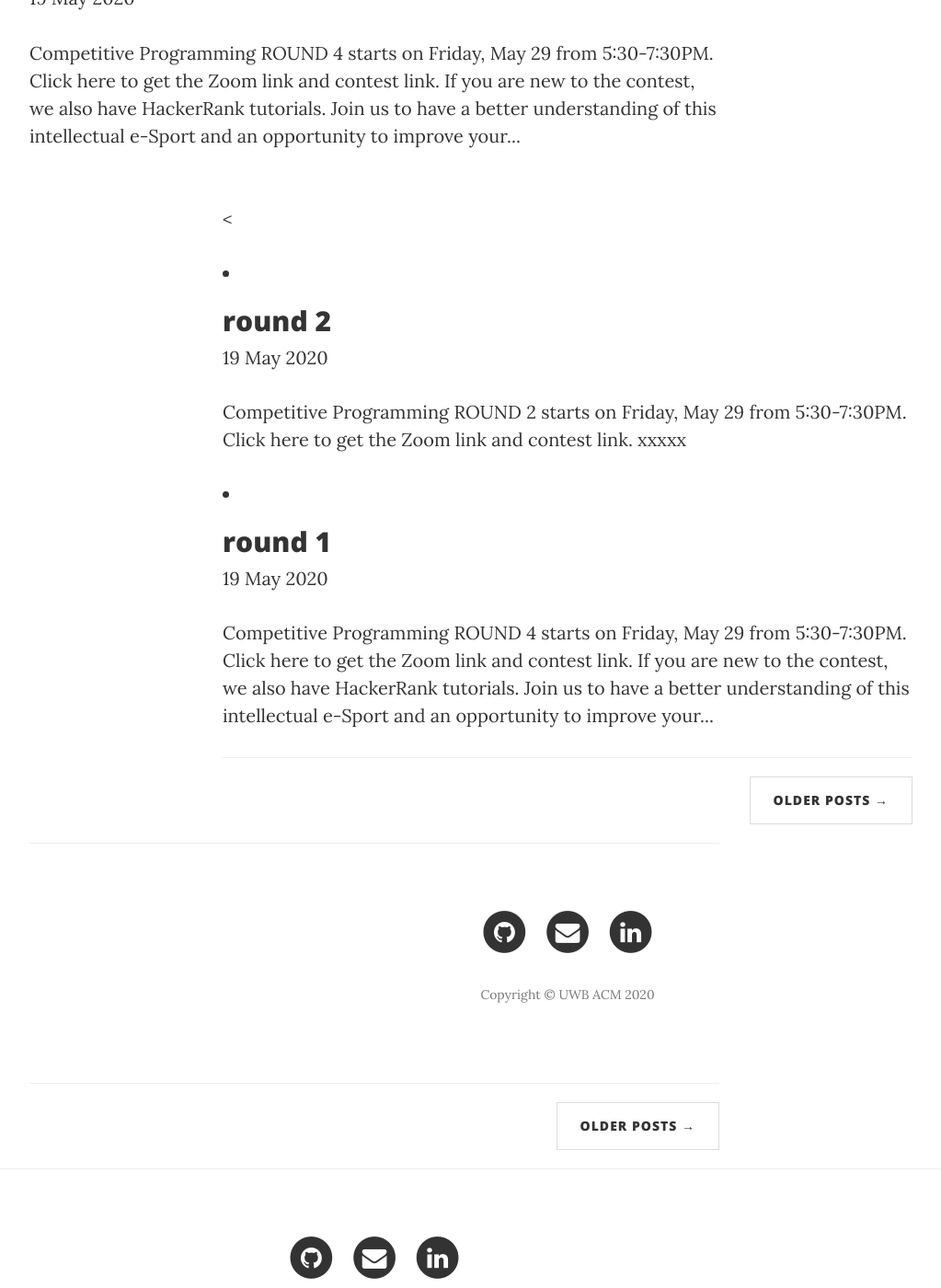
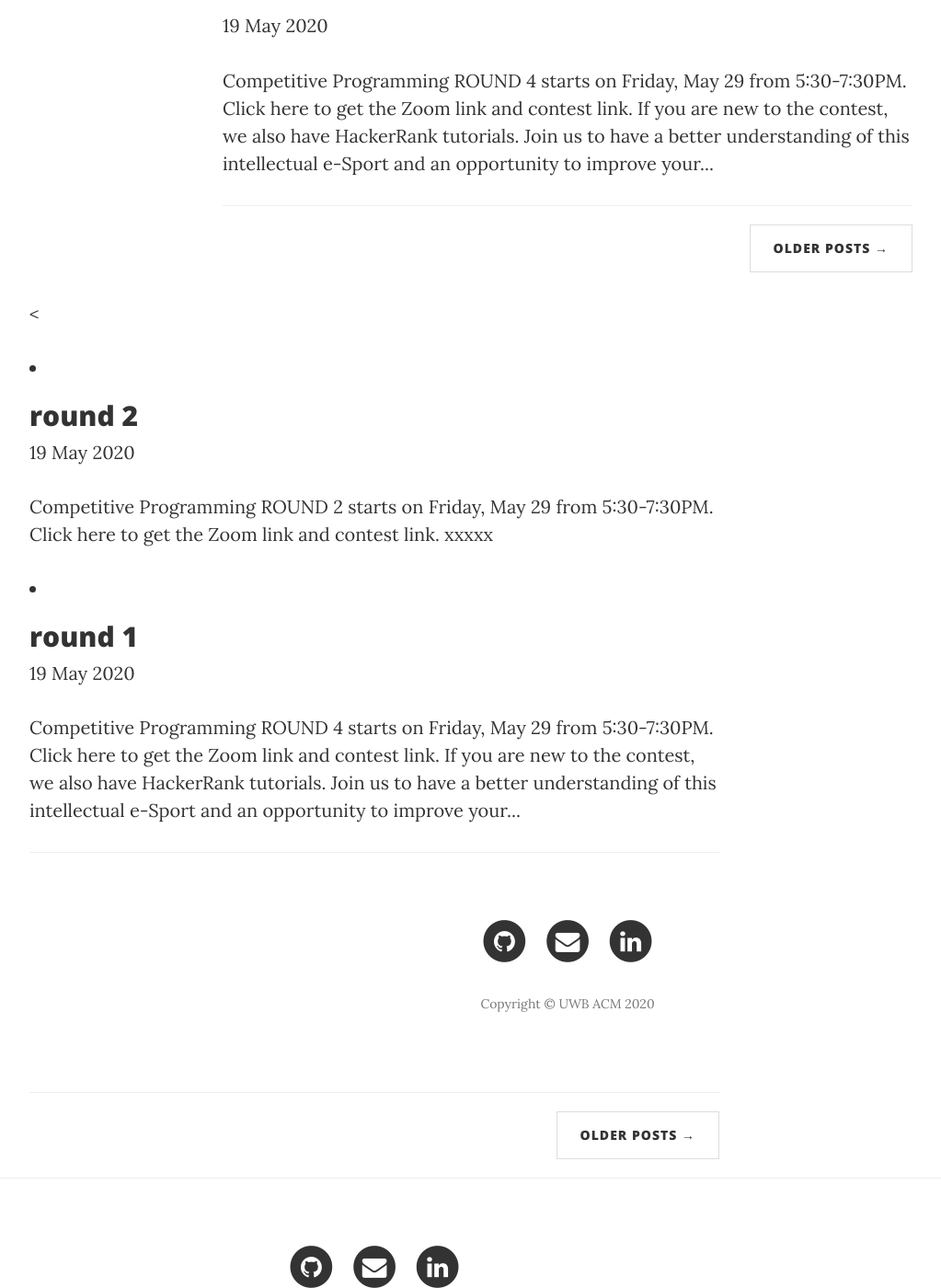
Before and after one commit to alanboy/competitive-programming, a Jekyll site: the page built from blog/index.md, in a window 1280 px wide and 1400 px high, scrolled down 1756 px. Shown: the whole window at 92% size, without its empty margins (233-1256 px from the left). Built offline with Jekyll 4.4.1, drawn with Linux system fonts in a browser that asks for light colours; our own code applies the rules of GitHub Pages for plain Markdown files.

Commit message:
reorganize

```diff
--- a/_layouts/page.html
+++ b/_layouts/page.html
@@ -84,11 +84,6 @@ layout: default
         </div>
     </header>
 
-    <article id="page">
-
-      {{ content }}
-
-    </article>
     <!-- Main Content -->
     <div class="container">
         <div class="row">
@@ -154,7 +149,11 @@ layout: default
             </div>
         </div>
     </div>
+    <article id="page">
 
+      {{ content }}
+
+    </article>
     <hr>
 
     <!-- Footer -->
```
